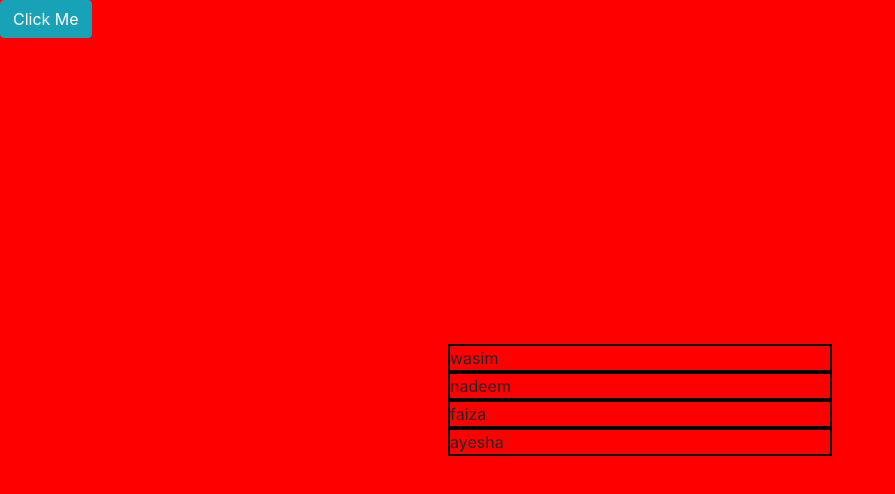
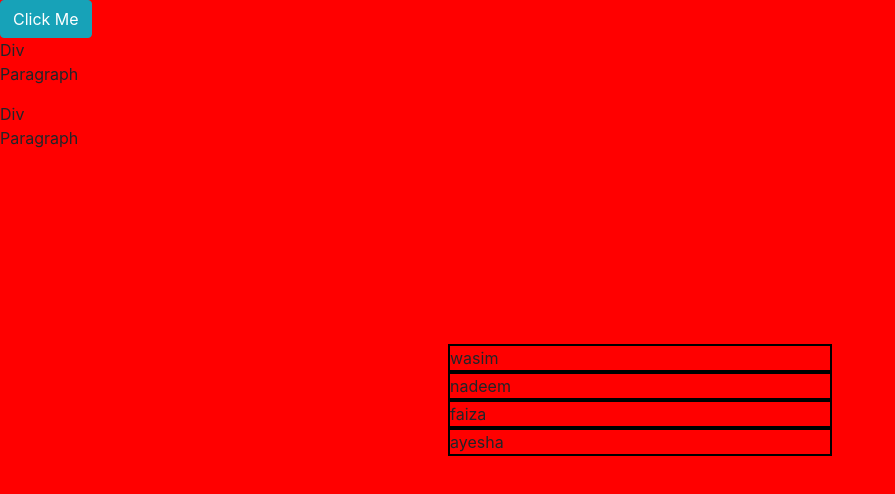
Before and after one commit to wasimafsar/flex-bootstrap, a website: page src/index.html in a window 1280 px wide. Shown: the whole page, without its empty margins (0-895 px from the left). Drawn offline with nearby package versions, Linux system fonts and the light colour scheme.

Commit message:
Event bubbling, stop bubbling by stopping propagation

```diff
--- a/src/call.js
+++ b/src/call.js
@@ -1,7 +1,10 @@
+// stop bubbling
 
-
-function clicked(){
-    document.body.style.backgroundColor = 'green';
+function divClickedStop(){
+    alert("div clicked");
 }
 
-clicked();
+function pClickStopped($event){
+    alert("P clicked");
+    $event.stopPropagation();
+}
--- a/src/index.html
+++ b/src/index.html
@@ -1,6 +1,7 @@
 <!DOCTYPE html>
 
 <script src="index.js"></script>
+<script src="call.js"></script>
 <link rel="stylesheet" href="main.css">
 <link rel="stylesheet" href="https://maxcdn.bootstrapcdn.com/bootstrap/4.5.2/css/bootstrap.min.css">
 <body>
@@ -21,5 +22,16 @@
     <button class="btn btn-info" onclick="learnAsync()">
         Click Me
     </button>
+     <!-- event bubbling -->
+    <div onclick="divClicked()">
+        Div
+        <p onclick="pClicked()">Paragraph</p>
+    </div>
+  <!-- stop event bubbling  -->
+  <div onclick="divClickedStop()">
+    Div
+    <p onclick="pClickStopped(event)">Paragraph</p>
+</div>
+
 </body>
 </html>
--- a/src/index.js
+++ b/src/index.js
@@ -1,3 +1,4 @@
+// async await
 async function test(){
     fetch('https://jsonplaceholder.typicode.com/todos').
     then(res=> res.json()).then(json=>{return json});
@@ -8,3 +9,13 @@ async function learnAsync(){
     let data = await fetch('https://jsonplaceholder.typicode.com/todos');
     data.json().then(res=>console.log(res));
 }
+
+// Event Bubbling
+
+function pClicked(){
+    alert("P clicked");
+}
+
+function divClicked(){
+    alert('div clicked');
+}
```
